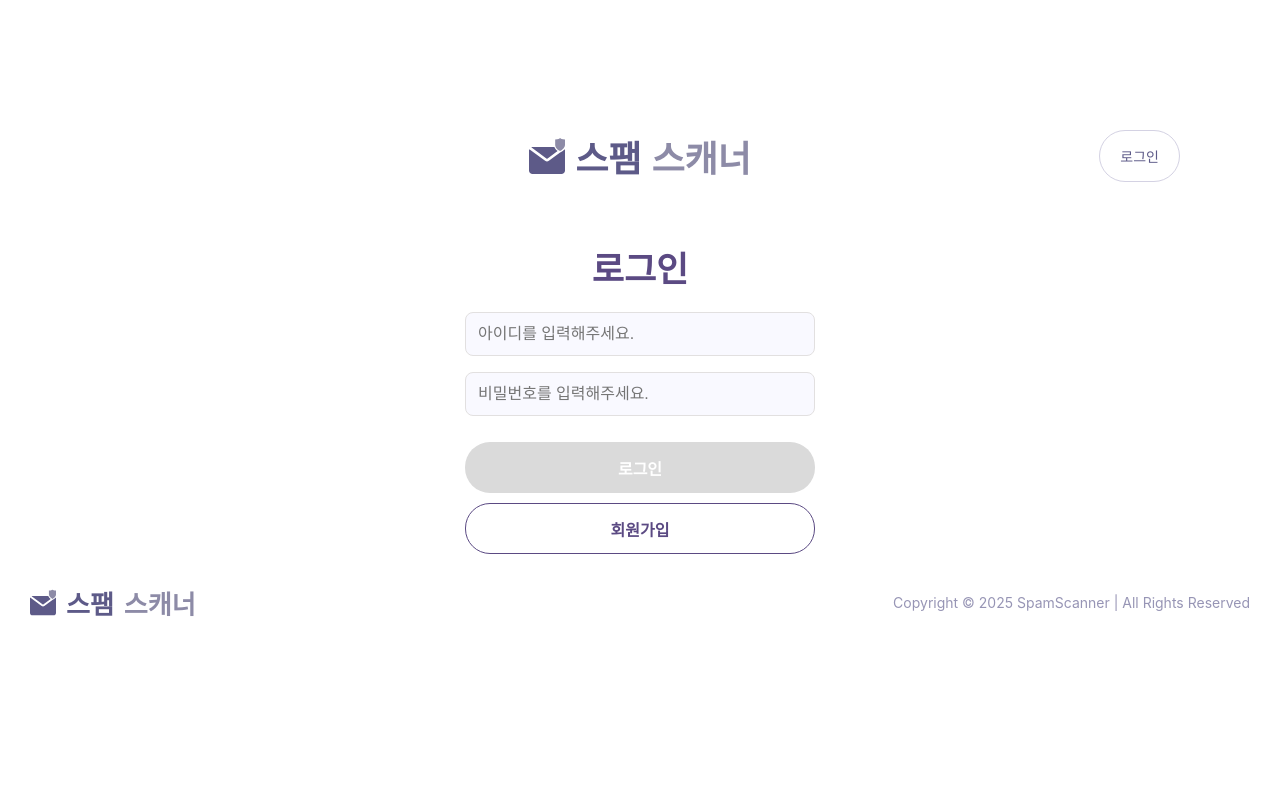
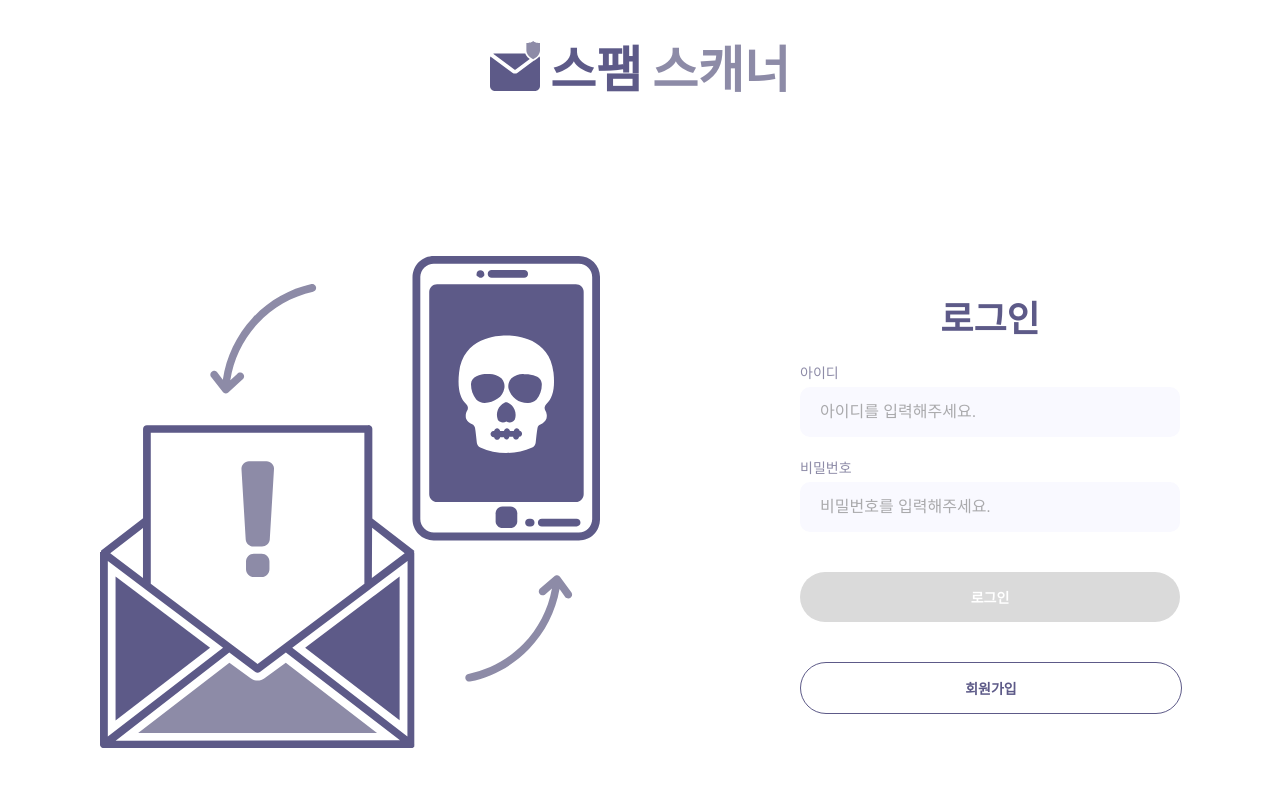
Before and after one commit to Spam-scanner/Front-end, a React (Create React App) app: page / in a window 1280 px wide. Shown: the top 800 px of the page. Built offline with nearby package versions, Linux system fonts and the light colour scheme; a web font is replaced by a local one.

Commit message:
🐛 로그인 페이지 스타일 변화 및 헤더 변화

```diff
--- a/src/App.js
+++ b/src/App.js
@@ -3,8 +3,8 @@ import { Routes, Route } from "react-router-dom";
 import LoginPage from "./LoginPage/LoginPage";
 import TestPage from "./TestPage/test.page";
 import RegisterPage from "./pages/register/RegisterPage";
-import Header from "./components/Header";
-import Footer from "./components/Footer";
+import Header from "./components/header";
+import Footer from "./components/footer";
 
 // 로그인 페이지는 Header, Footer를 App.js에서 사용
 // 회원가입 페이지는 Header, Footer를 페이지 내(RegisterPage)에서 사용
--- /dev/null
+++ b/src/LoginPage/Login.jsx
@@ -0,0 +1,141 @@
+  import { useForm } from "react-hook-form";
+  import { Link } from "react-router-dom";
+  import styled from "styled-components";
+
+  const Wrapper = styled.div`
+      display: flex;
+      flex-direction: column;
+      align-items: center;
+      justify-content: center;
+      height: 680px;
+  `;
+
+  const Title = styled.span`
+      font-size: 36px;
+      font-weight: bold;
+      color: #5D5A88;
+  `;
+
+  const Form = styled.form`
+      display: flex;
+      flex-direction: column;
+      width: 380px;
+  `;
+
+  const Label = styled.label`
+      font-size: 14px;
+      margin-top: 20px;
+      color: #8D8BA7;
+  `;
+
+  const Input = styled.input`
+      padding: 16px 20px;
+      margin-top: 5px;
+      font-size: 16px;
+      background-color: #F9F9FF;
+      color: #5D5A88;
+      border: none;
+      border-radius: 10px;
+      transition: background-color 0.3s ease, opacity 0.3s ease;
+
+      &:focus {
+          outline: 0.5px solid hsl(243.75, 32%, 90%);
+          background-color: #f5f5fe;
+      }
+      &::placeholder {
+          opacity: 60%;
+      }
+  `;
+
+  const Button = styled.input`
+      font-size: 14px;
+      font-weight: 900;
+      background-color: #5D5A88;
+      color: white;
+      border: 1px solid #5D5A88;
+      border-radius: 50px;
+      margin-top: 40px;
+      cursor: pointer;
+      height: 50px;
+
+      &:hover {
+          opacity: 0.8;
+      }
+
+      &:disabled {
+          background-color: #dadada;
+          border: none;
+          cursor: not-allowed;
+      }
+  `;
+
+  const StyledLink = styled(Link)`
+      font-size: 14px;
+      font-weight: 900;
+      background-color: white;
+      color: #5D5A88;
+      border: 1px solid #5D5A88;
+      border-radius: 50px;
+      margin-top: 40px;
+      cursor: pointer;
+      height: 50px;
+      width: 100%;
+      display: flex;
+      align-items: center;
+      justify-content: center;
+      text-decoration: none;
+
+  `;
+
+  const Error = styled.span`
+      color: tomato;
+      font-size: 13px;
+  `;
+
+  function Login() {
+      const {
+          register,
+          handleSubmit,
+          formState: { isValid, errors }
+      } = useForm({
+          mode: "onBlur",
+      });
+
+      const onSubmit = (data) => {
+          try {
+              console.log("로그인 데이터:", data);
+              alert("로그인 성공!");
+          } catch (error) {
+              console.log(error);
+          }
+      };
+
+      return (
+          <Wrapper>
+              <Title>로그인</Title>
+              <Form onSubmit={handleSubmit(onSubmit)}>
+                  <Label>아이디</Label>
+                  <Input placeholder="아이디를 입력해주세요." type="text"
+                      {...register('id', {
+                          required: '이 필드는 필수 입력 항목입니다.',
+                      })}
+                  />
+                  {errors.id && <Error>{errors.id.message}</Error>}
+
+                  <Label>비밀번호</Label>
+                  <Input placeholder="비밀번호를 입력해주세요." type="password"
+                      {...register('password', {
+                          required: '이 필드는 필수 입력 항목입니다.',
+                      })}
+                  />
+                  {errors.password && <Error>{errors.password.message}</Error>}
+
+                  <Button type="submit" value="로그인" disabled={!isValid} />
+
+                  <StyledLink to="/register">회원가입</StyledLink>
+              </Form>
+          </Wrapper>
+      );
+  }
+
+  export default Login;
--- a/src/LoginPage/LoginPage.jsx
+++ b/src/LoginPage/LoginPage.jsx
@@ -1,129 +1,40 @@
-import React, { useState, useEffect } from "react";
-import { Link } from "react-router-dom";
 import styled from "styled-components";
-import Footer from '../components/footer';
-import Header from '../components/header';
+import Footer from "../components/footer";
+import Header from "../components/header";
+import Login from "./Login";
+import AuthBackground from "../assets/auth-background.svg"
+
 const Wrapper = styled.div`
     display: flex;
     flex-direction: column;
-  align-items: center;
-  margin-top: 100px;
-`;
-const Title = styled.h2`
-  font-size: 35px;
-  font-weight: bold;
-  color: #5b4a83; /* 보라색 */
-  margin-bottom: 20px;
-  text-align: center;
+    justify-content: space-between;
+    height: 100vh;
 `;
 
+const Main = styled.div`
+    display: flex;
+    align-items: center;
+    justify-content: space-around;
+    padding: 30px 0px;
+`;
 
-const InputField = styled.div`
-  width: 100%;
-  max-width: 350px;
-  display: flex;
-  align-items: center; /* 가운데 정렬 */
-  margin-bottom: 16px;
-
-  input {
-    width: 100%;
-    padding: 12px;
-    border: 1px solid #e2e0e0;
-    border-radius: 8px;
-    background-color: #F9F9FF;
-    font-size: 16px;
-  }
-
-  input:focus {
-    border-color: #e854cc;
-    outline: none;
+const Img = styled.img`
+    @media (max-width: 920px) {
+        display: none;
     }
 `;
 
-const Button = styled.button`
-  width: 100%;
-  max-width: 350px;
-  height: 51px;
-  border: ${({ primary }) => (primary ? "none" : "1px solid #5b4a83")};
-  background-color: ${({ primary }) => (primary ? "#5b4a83" : "#FFFFFF")};
-  color: ${({ primary }) => (primary ? "white" : "#5b4a83")};
-  font-weight: 700;
-  font-size: 16px;
-  border-radius: 25px;
-  cursor: pointer;
-  margin-top: 10px;
-  transition: all 0.3s ease;
-
-  &:hover {
-    background-color: ${({ primary }) => (primary ? "#483A66" : "#f0f0f0")};
-  }
-
-  &:disabled {
-    background-color: #dadada;
-    color: white;
-    cursor: default;
-    border: none;
-  }
-`;
-
-const StyledLink = styled(Link)`
-  width: 100%;
-  max-width: 350px;
-`;
-
-
-const Text = styled.div`
-  margin-top: 20px;
-  font-size: 14px;
-`;
-
-const User = {
-  id: "park",
-  pw: "asdd45",
-};
-
-function LoginPage() {
-  const [id, setID] = useState("");
-  const [pw, setPw] = useState("");
-  const [pwValid, setPwValid] = useState(false);
-  const [notAllow, setNotAllow] = useState(true);
-
-  useEffect(() => {
-    setNotAllow(!pwValid);
-  }, [pwValid]);
-
-  const handleId = (e) => setID(e.target.value);
-  const handlePw = (e) => {
-    setPw(e.target.value);
-    setPwValid(/^(?=.*[A-Za-z])(?=.*\d)[A-Za-z\d]{6,}$/.test(e.target.value));
-  };
-
-  const onClickConfirmButton = () => {
-    alert(id === User.id && pw === User.pw ? "로그인 성공" : "없는 회원입니다.");
-  };
-
+function RegisterPage(props) {
     return (
         <Wrapper>
-      <Header/>
-      <Title> 로그인 </Title>
-      <InputField>
-        <input type="text" placeholder="아이디를 입력해주세요." value={id} onChange={handleId} />
-      </InputField>
-      <InputField>
-        <input type="password" placeholder="비밀번호를 입력해주세요." value={pw} onChange={handlePw} />
-      </InputField>
-      {!pwValid && pw.length > 0 && <Text style={{ color: "#ef0000", fontSize: "12px" }}>비밀번호를 입력해주세요.</Text>}
-
-      <Button primary onClick={onClickConfirmButton} disabled={notAllow}>로그인</Button>
-
-       <StyledLink to="/register">
-        <Button>회원가입</Button>
-      </StyledLink>
-      <Footer/>
-
+            <Header fontSize="50px" />
+            <Main>
+                <Img src={AuthBackground} />
+                <Login />
+            </Main>
+            <Footer />
         </Wrapper>
-
     );
 }
 
-export default LoginPage;
+export default RegisterPage;
--- a/src/components/footer.jsx
+++ b/src/components/footer.jsx
@@ -1,5 +1,5 @@
 import styled from "styled-components";
-import Logo from "./Logo";
+import Logo from "./logo";
 
 const Wrapper = styled.div`
     box-sizing: border-box;
--- a/src/components/header.jsx
+++ b/src/components/header.jsx
@@ -1,7 +1,7 @@
 import styled from "styled-components";
 import { useState } from "react";
-import Logo from "./Logo";
-import { useNavigate } from "react-router-dom";
+import Logo from "./logo";
+import { useNavigate, useLocation } from "react-router-dom"; //useLocation 추가
 
 const Wrapper = styled.div`
     display: flex;
@@ -29,28 +29,30 @@ const LoginButton = styled.div`
 `;
 
 function Header(props) {
-    const { fontSize } = props; // 헤더에 props로 헤더의 로고 크기를 조절(각 페이지마다 전달해주는 값을 다르게)
-    const [isLogin, setIsLogin] = useState(false); // 기본 false로 설정(로그아웃 상태)
+    const { fontSize } = props; // 헤더 로고 크기 조절
+    const [isLogin, setIsLogin] = useState(false); // 로그인 상태 관리
     const navigate = useNavigate();
+    const location = useLocation(); //  현재 경로 확인=> 로그인 페이지에서는 로그인 버튼 비활성화화
+
+    // 로그인 페이지에서는 버튼 숨김
+    const isLoginPage = location.pathname === "/";
+    if (isLoginPage) return <Wrapper><Logo fontSize={fontSize} /></Wrapper>;
 
     const onClick = () => {
         if (isLogin) {
             const ok = window.confirm("정말 로그아웃 하시겠습니까?");
             if (ok) {
-                // 로그아웃 구현하기?
                 setIsLogin(false);
                 navigate("/");
             }
-        }
-        else { // 로그인하지 않았을 경우
-            // 로그인 페이지로 이동
+        } else {
             navigate("/");
         }
-    }
+    };
 
     return (
         <Wrapper>
-            <Logo fontSize={fontSize} />
+            <Logo fontSize={fontSize} />{/*회원가입 페이지에서만 버튼 활성화 */}
             <LoginButton onClick={onClick} $isLogin={isLogin}>
                 {isLogin ? "로그아웃" : "로그인"}
             </LoginButton>
--- a/src/pages/register/RegisterPage.jsx
+++ b/src/pages/register/RegisterPage.jsx
@@ -1,6 +1,6 @@
 import styled from "styled-components";
-import Footer from "../../components/Footer";
-import Header from "../../components/Header";
+import Footer from "../../components/footer";
+import Header from "../../components/header";
 import Register from "./Register";
 import AuthBackground from "../../assets/auth-background.svg"
 
```
Also changed, not shown: src/LoginPage/Register.jsx (deleted, +0 -103 lines). Lines whose indentation alone changed are shown as unchanged.
